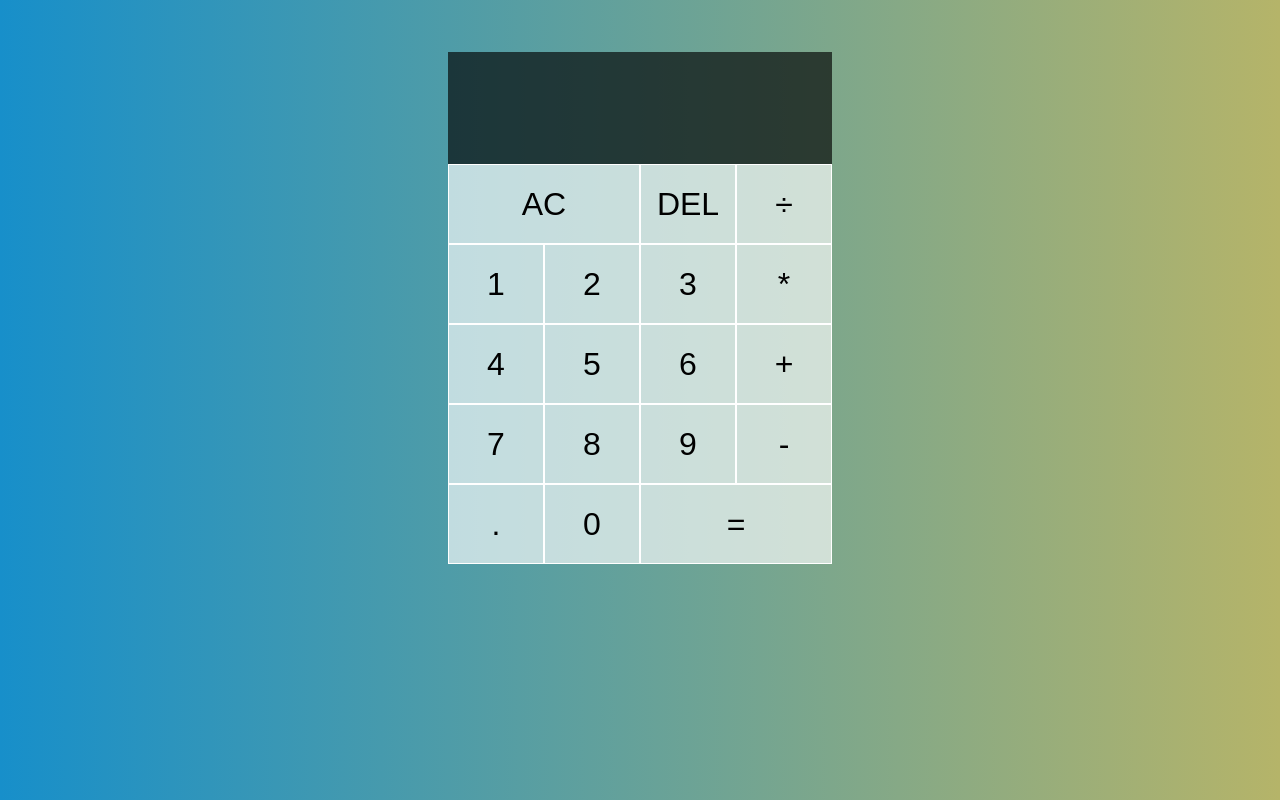
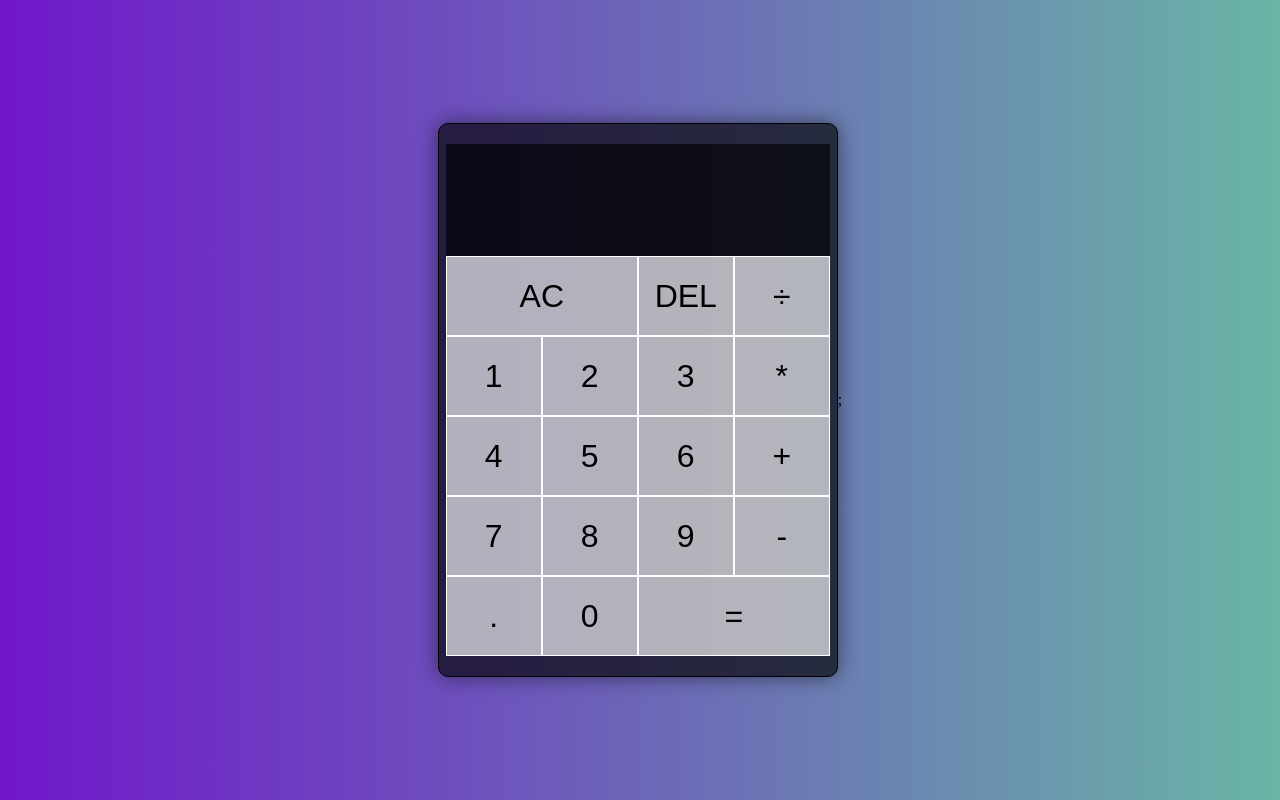
Before and after one commit to aleks930819/react-calculator, a React (Vite) app: page / in a window 1280 px wide. Built offline with nearby package versions, Linux system fonts and the light colour scheme; the HTML template or start-up script is replaced by a standard one.

Commit message:
changed style

```diff
--- a/src/components/Container/Container.jsx
+++ b/src/components/Container/Container.jsx
@@ -1,5 +1,9 @@
 const Container = ({ children }) => {
-  return <div className="calcuator-grid">{children}</div>;
+  return (
+    <div className="center">
+      <div className="calcuator-grid">{children}</div>;
+    </div>
+  );
 };
 
 export default Container;
--- a/src/index.css
+++ b/src/index.css
@@ -7,16 +7,28 @@
 body {
   margin: 0;
   padding: 0;
-  background: linear-gradient(to right, #178fca, #b5b469);
+  background: linear-gradient(to right, #7017ca, #69b5a6);
+}
+
+.center {
+  display: flex;
+  justify-content: center;
+  align-items: center;
+  height: 100vh;
 }
 
 .calcuator-grid {
   display: grid;
-  margin-top: 2rem;
   grid-template-columns: repeat(4, 6rem);
   grid-template-rows: minmax(7rem, auto) repeat(5, 5rem);
   padding: 20px;
   justify-content: center;
+  border: 1px solid black;
+  border-radius: 10px;
+  box-shadow: 0 0 20px 0 rgba(0, 0, 0, 0.5);
+  background-color: rgba(0, 0, 0, .65);
+  width: 400px;
+
 }
 
 .calcuator-grid>button {
```
